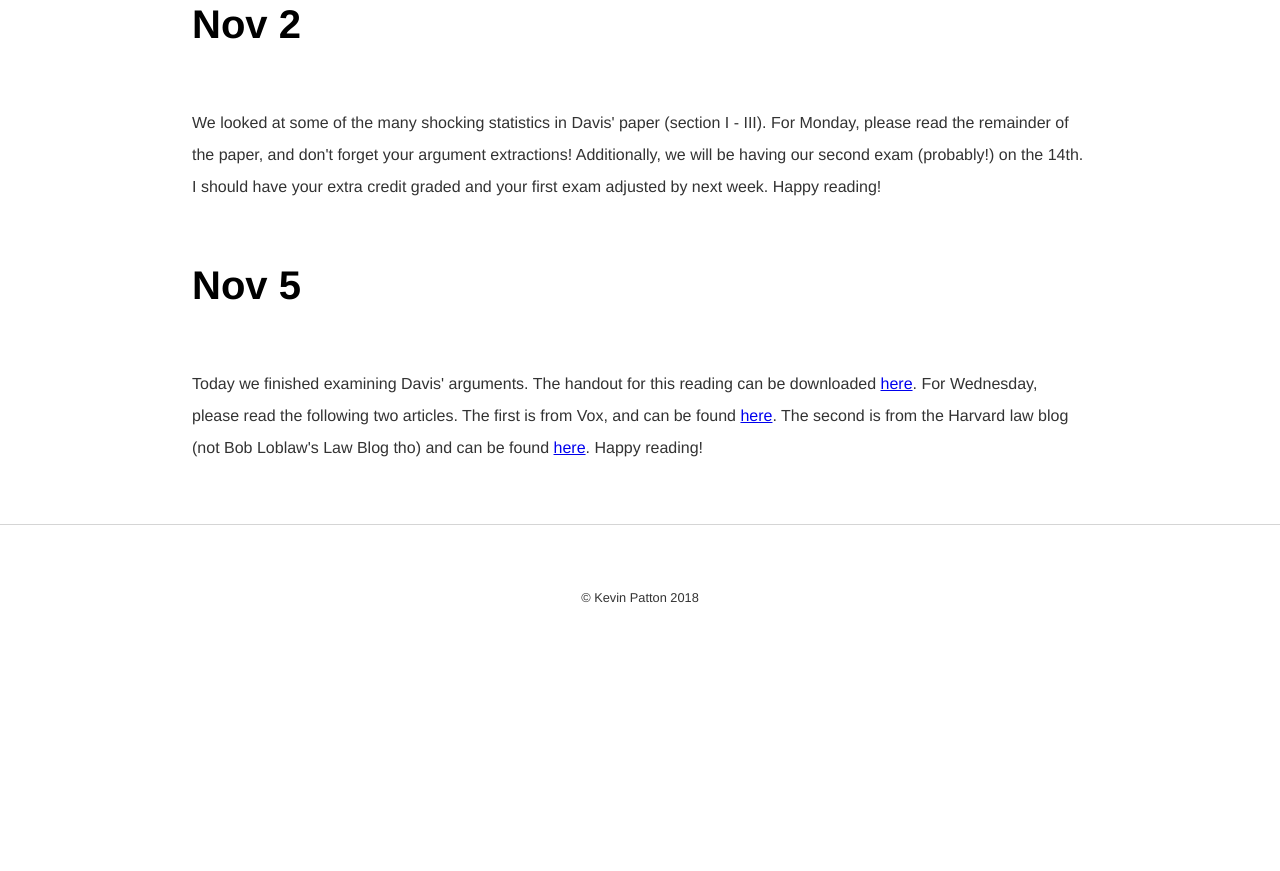
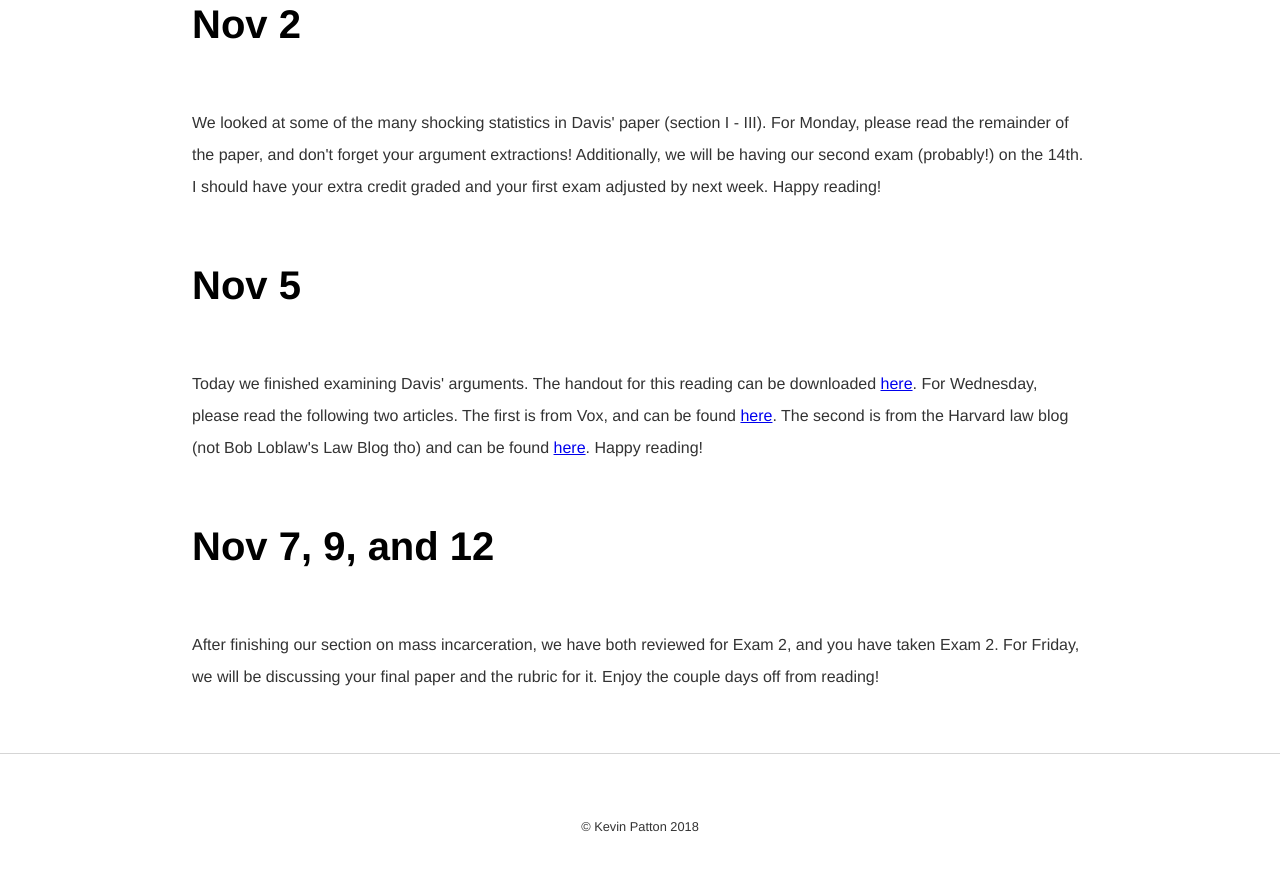
Before and after one commit to kevinjpatton/kevinjpatton.github.io, a Jekyll site: the page built from teaching/phil1020/index.html, in a window 1280 px wide and 900 px high, scrolled down 6821 px. Shown: the top 871 px of the window. Built offline with Jekyll 4.4.1, drawn with Linux system fonts in a browser that asks for light colours; Markdown is read by kramdown in place of the engine named in the settings; before the commit the page ends 7492 px from its top, so only the background shows below that.

Commit message:
Update index.html

```diff
--- a/teaching/phil1020/index.html
+++ b/teaching/phil1020/index.html
@@ -59,3 +59,5 @@ target="_blank">here</a>.  Happy reading / listening!</p>
 <p>We looked at some of the many shocking statistics in Davis' paper (section I - III).  For Monday, please read the remainder of the paper, and don't forget your argument extractions!  Additionally, we will be having our second exam (probably!) on the 14th.  I should have your extra credit graded and your first exam adjusted by next week.  Happy reading!</p>
 <h1>Nov 5</h1>
 <p>Today we finished examining Davis' arguments.  The handout for this reading can be downloaded <a href=/teaching/phil1020/Handout-AngelaDavis.pdf	target="_blank">here</a>.  For Wednesday, please read the following two articles.  The first is from Vox, and can be found <a href=https://www.vox.com/2018/8/17/17664048/national-prison-strike-2018	target="_blank">here</a>.  The second is from the Harvard law blog (not Bob Loblaw's Law Blog tho) and can be found <a href=http://blog.petrieflom.law.harvard.edu/2017/12/11/reflecting-on-behind-bars-ethics-and-human-rights-in-u-s-prisons/	target="_blank">here</a>.  Happy reading!</p>
+<h1>Nov 7, 9, and 12</h1>
+<p>After finishing our section on mass incarceration, we have both reviewed for Exam 2, and you have taken Exam 2.  For Friday, we will be discussing your final paper and the rubric for it.  Enjoy the couple days off from reading!</p>
```
